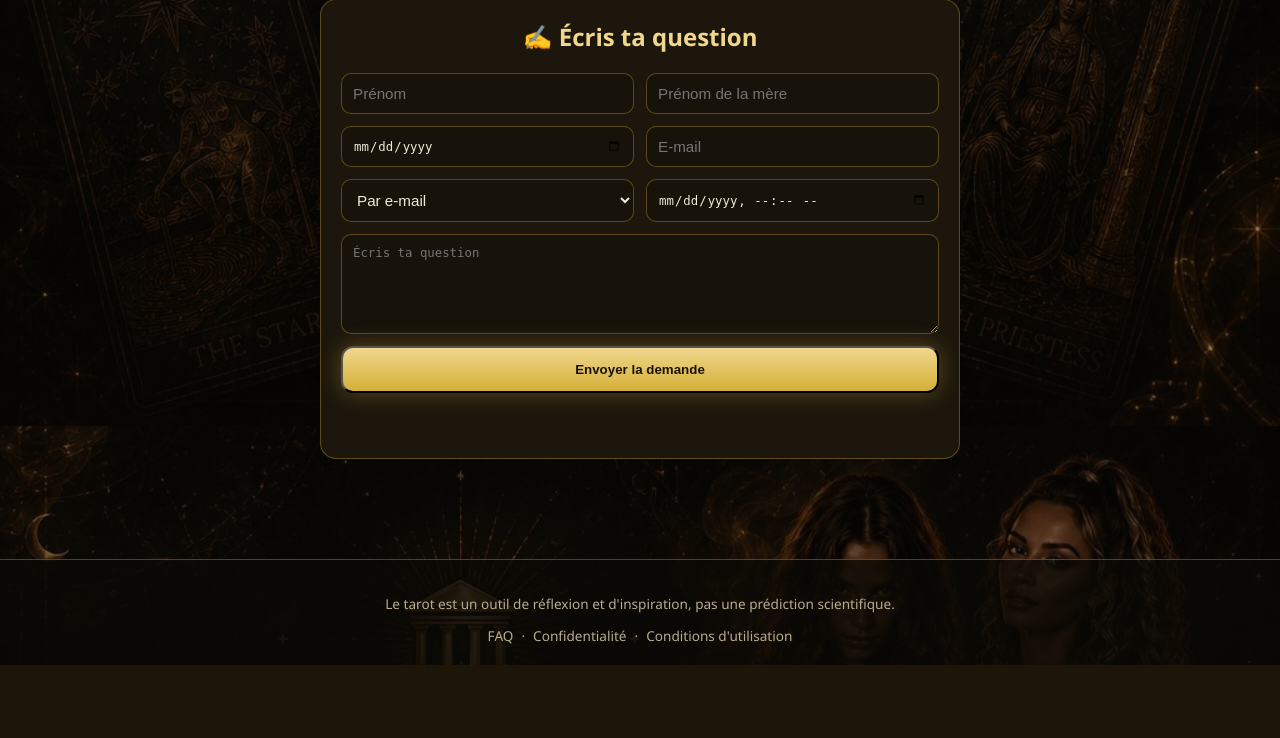
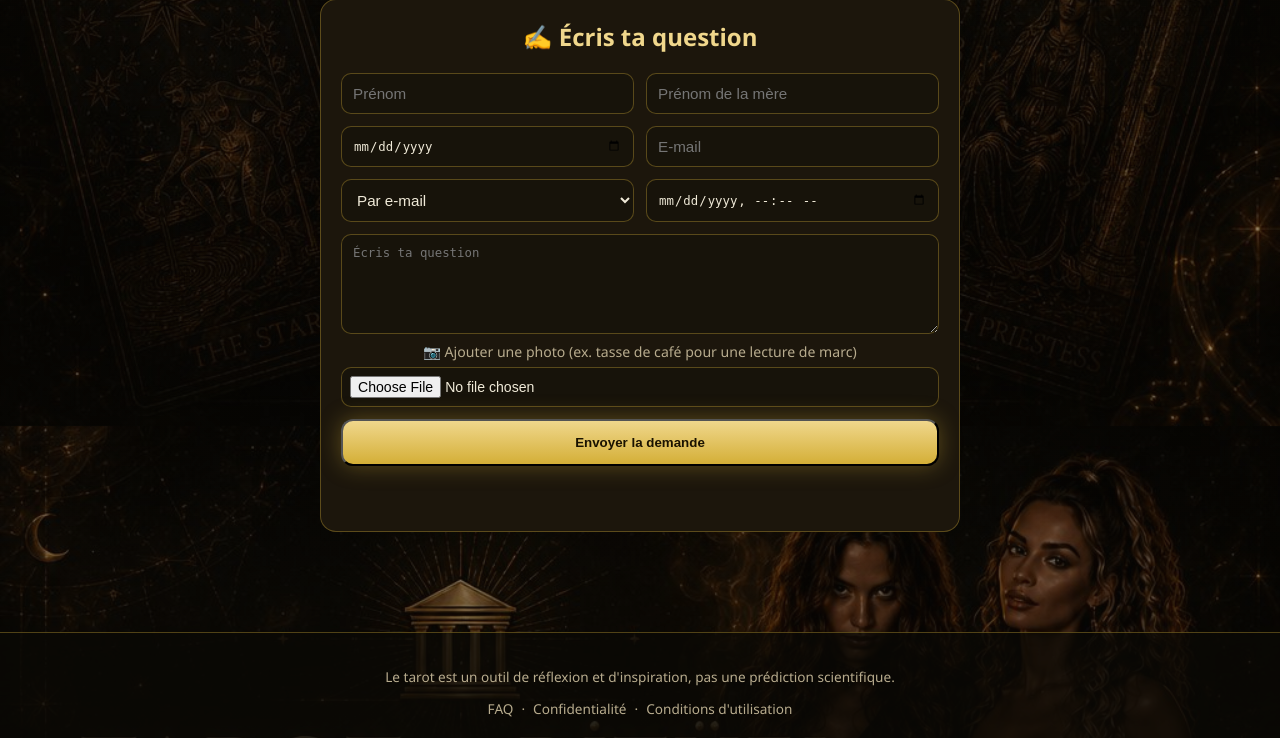
Before and after one commit to Yohannaaaaa/Tarot, a Flask app: page /tirage in a window 1280 px wide. Shown: the part 1494-2232 px from the top of the page. Before the commit the page ends 2159 px from the top, so only its background shows below. Run offline with Flask 3, Linux system fonts and the light colour scheme.

Commit message:
Permettre de joindre une photo au formulaire de contact (ex. tasse pour le kahve fali)
Le formulaire de demande (services/rituels) passe en multipart pour accepter
une piece jointe image optionnelle, envoyee en mail avec le message. Ajoute
une validation de type/taille (5 Mo max par photo, 8 Mo max par requete) et
un gestionnaire d'erreur 413 en JSON pour les routes /api/*.

```diff
--- a/app.py
+++ b/app.py
@@ -9,6 +9,9 @@ import secrets
 import smtplib
 import threading
 from datetime import datetime, timedelta, timezone
+from email.mime.application import MIMEApplication
+from email.mime.image import MIMEImage
+from email.mime.multipart import MIMEMultipart
 from email.mime.text import MIMEText
 from pathlib import Path
 from urllib.parse import urlencode
@@ -20,6 +23,7 @@ from flask_limiter import Limiter
 from flask_limiter.util import get_remote_address
 from itsdangerous import BadSignature, SignatureExpired, URLSafeTimedSerializer
 from werkzeug.middleware.proxy_fix import ProxyFix
+from werkzeug.utils import secure_filename
 
 import accounts_store
 import db
@@ -76,6 +80,7 @@ app.secret_key = os.environ.get("SECRET_KEY", "rituams-tarot-dev-secret-change-m
 app.config["SESSION_COOKIE_SECURE"] = bool(os.environ.get("RENDER"))
 app.config["SESSION_COOKIE_HTTPONLY"] = True
 app.config["SESSION_COOKIE_SAMESITE"] = "Lax"
+app.config["MAX_CONTENT_LENGTH"] = 8 * 1024 * 1024
 db.init_schema()
 
 limiter = Limiter(get_remote_address, app=app, default_limits=[])
@@ -85,6 +90,14 @@ limiter = Limiter(get_remote_address, app=app, default_limits=[])
 def ratelimit_handler(e):
     if request.path.startswith("/api/"):
         return jsonify({"ok": False, "error": "rate_limited"}), 429
+    flash("error_rate_limited", "error")
+    return redirect(request.referrer or url_for("index"))
+
+
+@app.errorhandler(413)
+def request_too_large_handler(e):
+    if request.path.startswith("/api/"):
+        return jsonify({"ok": False, "error": "too_large"}), 413
     flash("error_rate_limited", "error")
     return redirect(request.referrer or url_for("index"))
 
@@ -110,29 +123,59 @@ def get_serializer():
     return URLSafeTimedSerializer(app.secret_key)
 
 
-def send_email(to_addr, subject, body):
-    if not GMAIL_APP_PASSWORD:
-        print("[send_email] SKIPPED: GMAIL_APP_PASSWORD is not set", flush=True)
-        return False
-    subject = subject.replace("\r", " ").replace("\n", " ")
-    msg = MIMEText(body, "plain", "utf-8")
-    msg["Subject"] = subject
-    msg["From"] = GMAIL_ADDRESS
-    msg["To"] = to_addr
+def _send_mime(msg, to_addr):
     try:
         with smtplib.SMTP("smtp.gmail.com", 587, timeout=15) as server:
             server.starttls()
             server.login(GMAIL_ADDRESS, GMAIL_APP_PASSWORD)
             server.sendmail(GMAIL_ADDRESS, [to_addr], msg.as_string())
-        print(f"[send_email] OK to {to_addr!r} subject={subject!r}", flush=True)
+        print(f"[send_email] OK to {to_addr!r} subject={msg['Subject']!r}", flush=True)
         return True
     except Exception as exc:
-        print(f"[send_email] FAILED to {to_addr!r} subject={subject!r}: {exc!r}", flush=True)
+        print(f"[send_email] FAILED to {to_addr!r} subject={msg['Subject']!r}: {exc!r}", flush=True)
         return False
+
+
+def send_email(to_addr, subject, body):
+    if not GMAIL_APP_PASSWORD:
+        print("[send_email] SKIPPED: GMAIL_APP_PASSWORD is not set", flush=True)
+        return False
+    msg = MIMEText(body, "plain", "utf-8")
+    msg["Subject"] = subject.replace("\r", " ").replace("\n", " ")
+    msg["From"] = GMAIL_ADDRESS
+    msg["To"] = to_addr
+    return _send_mime(msg, to_addr)
 
 
 def send_email_async(to_addr, subject, body):
     threading.Thread(target=send_email, args=(to_addr, subject, body), daemon=True).start()
+
+
+def send_email_with_attachment(to_addr, subject, body, attachment_bytes, attachment_filename, attachment_content_type):
+    if not GMAIL_APP_PASSWORD:
+        print("[send_email] SKIPPED: GMAIL_APP_PASSWORD is not set", flush=True)
+        return False
+    msg = MIMEMultipart()
+    msg["Subject"] = subject.replace("\r", " ").replace("\n", " ")
+    msg["From"] = GMAIL_ADDRESS
+    msg["To"] = to_addr
+    msg.attach(MIMEText(body, "plain", "utf-8"))
+    maintype, _, subtype = (attachment_content_type or "application/octet-stream").partition("/")
+    if maintype == "image":
+        part = MIMEImage(attachment_bytes, _subtype=subtype or "jpeg")
+    else:
+        part = MIMEApplication(attachment_bytes)
+    part.add_header("Content-Disposition", "attachment", filename=secure_filename(attachment_filename) or "photo.jpg")
+    msg.attach(part)
+    return _send_mime(msg, to_addr)
+
+
+def send_email_with_attachment_async(to_addr, subject, body, attachment_bytes, attachment_filename, attachment_content_type):
+    threading.Thread(
+        target=send_email_with_attachment,
+        args=(to_addr, subject, body, attachment_bytes, attachment_filename, attachment_content_type),
+        daemon=True,
+    ).start()
 
 
 DATA_PATH = Path(__file__).resolve().parent / "data" / "cards.json"
@@ -247,6 +290,7 @@ UI = {
         "opt_pdf": "Réponse en PDF",
         "field_appointment_date": "Date de rendez-vous souhaitée",
         "field_question": "Écris ta question",
+        "field_photo": "📷 Ajouter une photo (ex. tasse de café pour une lecture de marc)",
         "form_submit": "Envoyer la demande",
         "form_sending": "Envoi en cours...",
         "form_success": "Merci, ta demande a bien été enregistrée !",
@@ -436,6 +480,7 @@ UI = {
         "opt_pdf": "PDF cevap",
         "field_appointment_date": "İstenen randevu tarihi",
         "field_question": "Sorunu yaz",
+        "field_photo": "📷 Fotoğraf ekle (ör. kahve falı için fincan fotoğrafı)",
         "form_submit": "Talebi Gönder",
         "form_sending": "Gönderiliyor...",
         "form_success": "Teşekkürler, talebin kaydedildi!",
@@ -1091,15 +1136,27 @@ def api_jeton_balance():
     })
 
 
+MAX_PHOTO_SIZE = 5 * 1024 * 1024
+
+
 @app.route("/api/mesaj", methods=["POST"])
 @limiter.limit("5 per hour")
 def api_message():
-    data = request.get_json(silent=True) or {}
+    data = request.form
     name = (data.get("name") or "").strip()
     email = (data.get("email") or "").strip()
     question = (data.get("question") or "").strip()
     if not name or not email or not question:
         return jsonify({"ok": False, "error": "missing_fields"}), 400
+
+    photo = request.files.get("photo")
+    photo_bytes = None
+    if photo and photo.filename:
+        if not (photo.mimetype or "").startswith("image/"):
+            return jsonify({"ok": False, "error": "invalid_photo_type"}), 400
+        photo_bytes = photo.read(MAX_PHOTO_SIZE + 1)
+        if len(photo_bytes) > MAX_PHOTO_SIZE:
+            return jsonify({"ok": False, "error": "photo_too_large"}), 400
 
     entry = {
         "name": name,
@@ -1112,6 +1169,7 @@ def api_message():
         "category": (data.get("category") or "").strip(),
         "service": (data.get("service") or "").strip(),
         "cost": data.get("cost"),
+        "hasPhoto": bool(photo_bytes),
         "lang": get_lang(),
         "createdAt": datetime.utcnow().isoformat(),
     }
@@ -1126,25 +1184,26 @@ def api_message():
     with open(MESSAGES_PATH, "w", encoding="utf-8") as f:
         json.dump(messages, f, ensure_ascii=False, indent=2)
 
-    send_email_async(
-        GMAIL_ADDRESS,
-        f"Nouvelle demande Rituams Tarot - {entry['name']}",
-        "\n".join([
-            f"Nom : {entry['name']}",
-            f"E-mail : {entry['email']}",
-            f"Prenom de la mere : {entry['motherName']}",
-            f"Date de naissance : {entry['birthDate']}",
-            f"Type de reponse souhaite : {entry['responseType']}",
-            f"Date de rendez-vous souhaitee : {entry['appointmentDate']}",
-            f"Categorie : {entry['category']}",
-            f"Service/rituel : {entry['service']}",
-            f"Cout : {entry['cost']}",
-            f"Langue : {entry['lang']}",
-            "",
-            "Question :",
-            entry["question"],
-        ]),
-    )
+    body = "\n".join([
+        f"Nom : {entry['name']}",
+        f"E-mail : {entry['email']}",
+        f"Prenom de la mere : {entry['motherName']}",
+        f"Date de naissance : {entry['birthDate']}",
+        f"Type de reponse souhaite : {entry['responseType']}",
+        f"Date de rendez-vous souhaitee : {entry['appointmentDate']}",
+        f"Categorie : {entry['category']}",
+        f"Service/rituel : {entry['service']}",
+        f"Cout : {entry['cost']}",
+        f"Langue : {entry['lang']}",
+        "",
+        "Question :",
+        entry["question"],
+    ])
+    subject = f"Nouvelle demande Rituams Tarot - {entry['name']}"
+    if photo_bytes:
+        send_email_with_attachment_async(GMAIL_ADDRESS, subject, body, photo_bytes, photo.filename, photo.mimetype)
+    else:
+        send_email_async(GMAIL_ADDRESS, subject, body)
 
     return jsonify({"ok": True})
 
--- a/static/css/style.css
+++ b/static/css/style.css
@@ -625,6 +625,8 @@ main { flex: 1; max-width: 1200px; margin: 0 auto; padding: 32px 20px 60px; widt
 }
 .form-grid textarea { grid-column: 1 / -1; min-height: 100px; }
 .form-grid .full { grid-column: 1 / -1; }
+.form-photo-label { grid-column: 1 / -1; color: var(--text-dim); font-size: .88em; margin: -4px 0 -6px; }
+.form-grid input[type="file"] { grid-column: 1 / -1; padding: 8px; font-size: .88em; }
 .form-status { margin-top: 10px; color: var(--gold-soft); text-align: center; min-height: 1.2em; }
 
 /* Auth pages */
--- a/static/js/reading.js
+++ b/static/js/reading.js
@@ -219,21 +219,22 @@
                 return;
             }
             formStatus.textContent = i18n.formSending;
+            const formData = new FormData();
+            formData.append('name', name);
+            formData.append('email', email);
+            formData.append('question', question);
+            formData.append('motherName', document.getElementById('fMother').value.trim());
+            formData.append('birthDate', document.getElementById('fBirth').value);
+            formData.append('responseType', document.getElementById('fResponseType').value);
+            formData.append('appointmentDate', document.getElementById('fAppointment').value);
+            formData.append('category', document.getElementById('fCategory').value);
+            formData.append('service', document.getElementById('fService').value);
+            formData.append('cost', document.getElementById('fCost').value);
+            const photoFile = document.getElementById('fPhoto').files[0];
+            if (photoFile) formData.append('photo', photoFile);
             fetch('/api/mesaj', {
                 method: 'POST',
-                headers: { 'Content-Type': 'application/json' },
-                body: JSON.stringify({
-                    name,
-                    email,
-                    question,
-                    motherName: document.getElementById('fMother').value.trim(),
-                    birthDate: document.getElementById('fBirth').value,
-                    responseType: document.getElementById('fResponseType').value,
-                    appointmentDate: document.getElementById('fAppointment').value,
-                    category: document.getElementById('fCategory').value,
-                    service: document.getElementById('fService').value,
-                    cost: document.getElementById('fCost').value,
-                }),
+                body: formData,
             })
                 .then((r) => r.json())
                 .then((d) => {
--- a/templates/reading.html
+++ b/templates/reading.html
@@ -122,6 +122,8 @@
                 </select>
                 <input name="appointmentDate" id="fAppointment" type="datetime-local" title="{{ t.field_appointment_date }}">
                 <textarea name="question" id="fQuestion" placeholder="{{ t.field_question }}" required></textarea>
+                <label class="form-photo-label" for="fPhoto">{{ t.field_photo }}</label>
+                <input type="file" name="photo" id="fPhoto" accept="image/*">
                 <button type="submit" class="btn btn-primary full" id="formSubmitBtn">{{ t.form_submit }}</button>
             </div>
             <p id="formStatus" class="form-status"></p>
```
